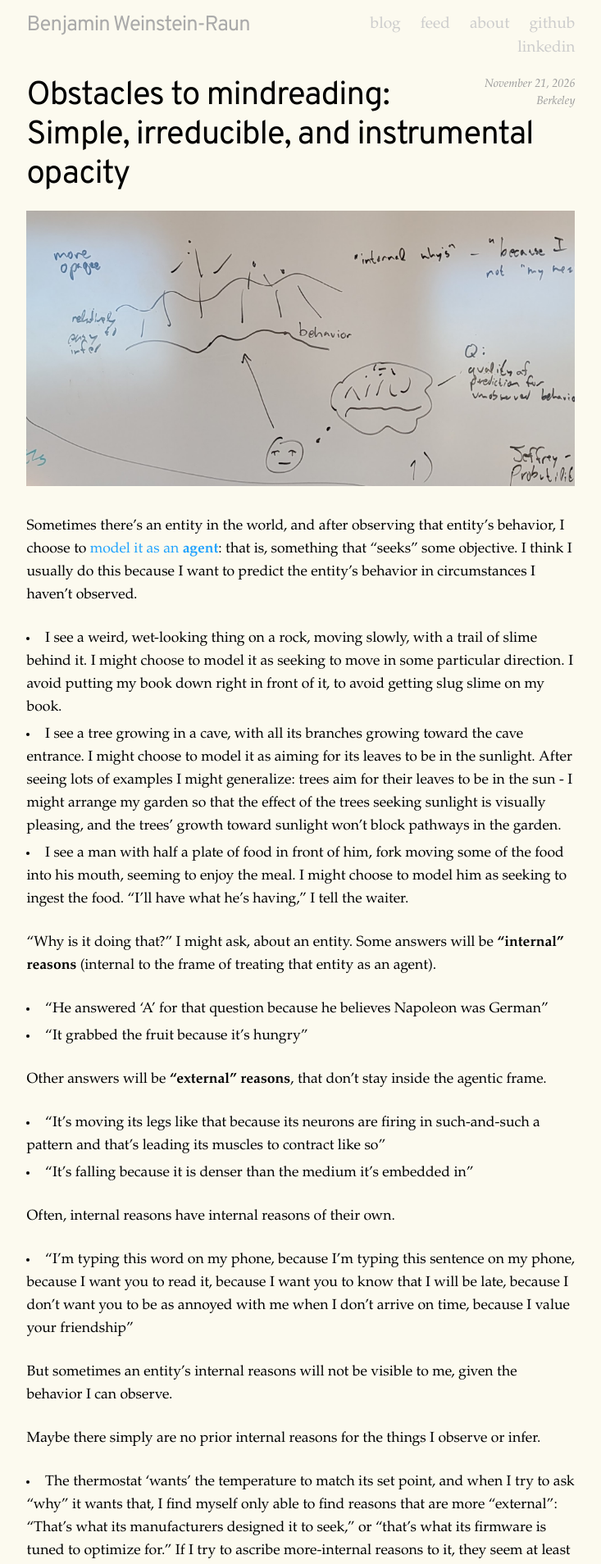
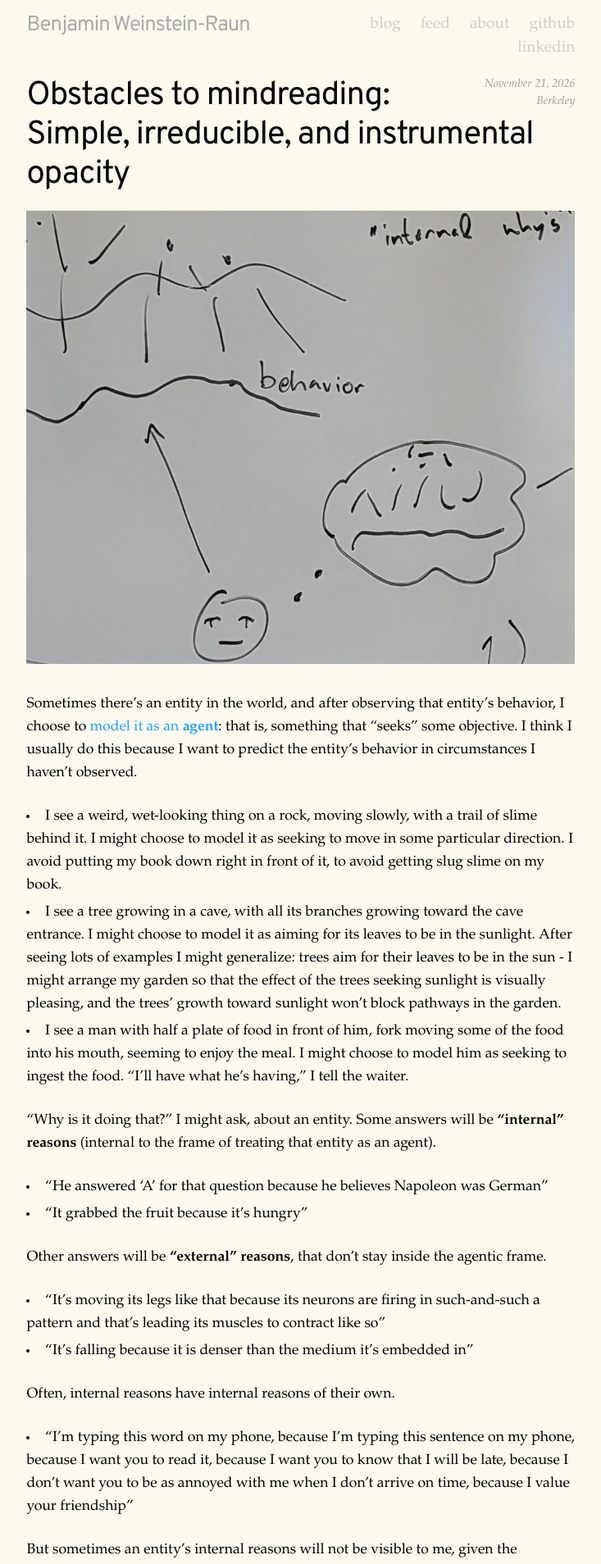
Before and after one commit to benwr/benwr.github.io, a Jekyll site: the page built from _posts/2026-11-21-obstacles-to-mindreading.md, in a window 1280 px wide. Shown: the top 1908 px of the page at 82% size, without its empty margins (273-1006 px from the left). Built offline with Jekyll 4.4.1, drawn with Linux system fonts in a browser that asks for light colours; some web fonts are replaced.

Commit message:
Replace Obstacles to mindreading image with cropped one from LessWrong
Strip the photo's EXIF metadata (including GPS) losslessly with jpegtran.

Co-Authored-By: Claude Opus 5.5 <noreply@anthropic.com>

```diff
--- a/_posts/2026-11-21-obstacles-to-mindreading.md
+++ b/_posts/2026-11-21-obstacles-to-mindreading.md
@@ -5,7 +5,7 @@ date: November 21, 2026
 location: Berkeley
 ---
 
-![A whiteboard sketch: a wavy line labeled "behavior", with lines above it standing for the reasons behind the behavior, marked "relatively easy to infer" near the behavior and "more opaque" higher up; a stick figure watches the behavior and imagines a model of it](/images/obstacles-to-mindreading.png)
+![A whiteboard sketch: a wavy line labeled "behavior", with lines rising from it toward a higher wavy line that stands for the reasons behind the behavior; a face watches the behavior and imagines a model of it in a thought bubble](/images/obstacles-to-mindreading.jpg)
 
 Sometimes there's an entity in the world, and after observing that entity's behavior, I choose to [model it as an **agent**](https://en.wikipedia.org/wiki/Intentional_stance): that is, something that "seeks" some objective. I think I usually do this because I want to predict the entity's behavior in circumstances I haven't observed.
 
```
Also changed, not shown: images/obstacles-to-mindreading.jpg (added), images/obstacles-to-mindreading.png (deleted).
